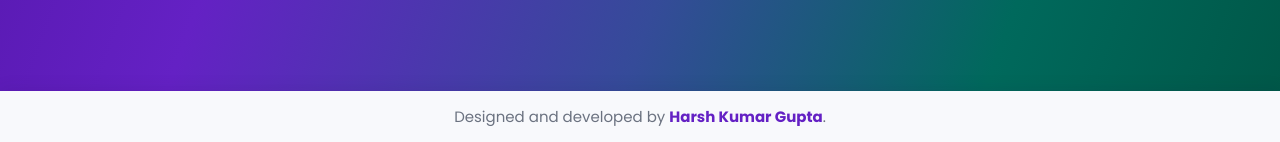
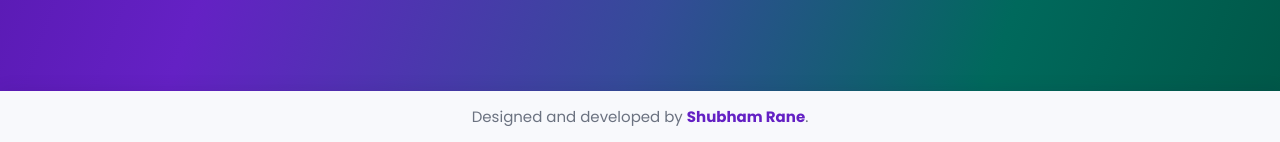
Before and after one commit to Shubham250205/email-analyzer, a Django app: page /dnscheck/ in a window 1280 px wide. Shown: the part 658-800 px from the top of the page. Run offline with Django 4.2, Linux system fonts and the light colour scheme.

Commit message:
Update footer credit from Harsh Kumar Gupta to Shubham Rane

```diff
--- a/email_parser/templates/base.html
+++ b/email_parser/templates/base.html
@@ -47,7 +47,7 @@
     {% block Footer %}
     <footer class="site-footer">
         <div class="container">
-            <p>Designed and developed by <a href="#">Harsh Kumar Gupta</a>.</p>
+            <p>Designed and developed by <a href="#">Shubham Rane</a>.</p>
         </div>
     </footer>
     {% endblock Footer %}
```
